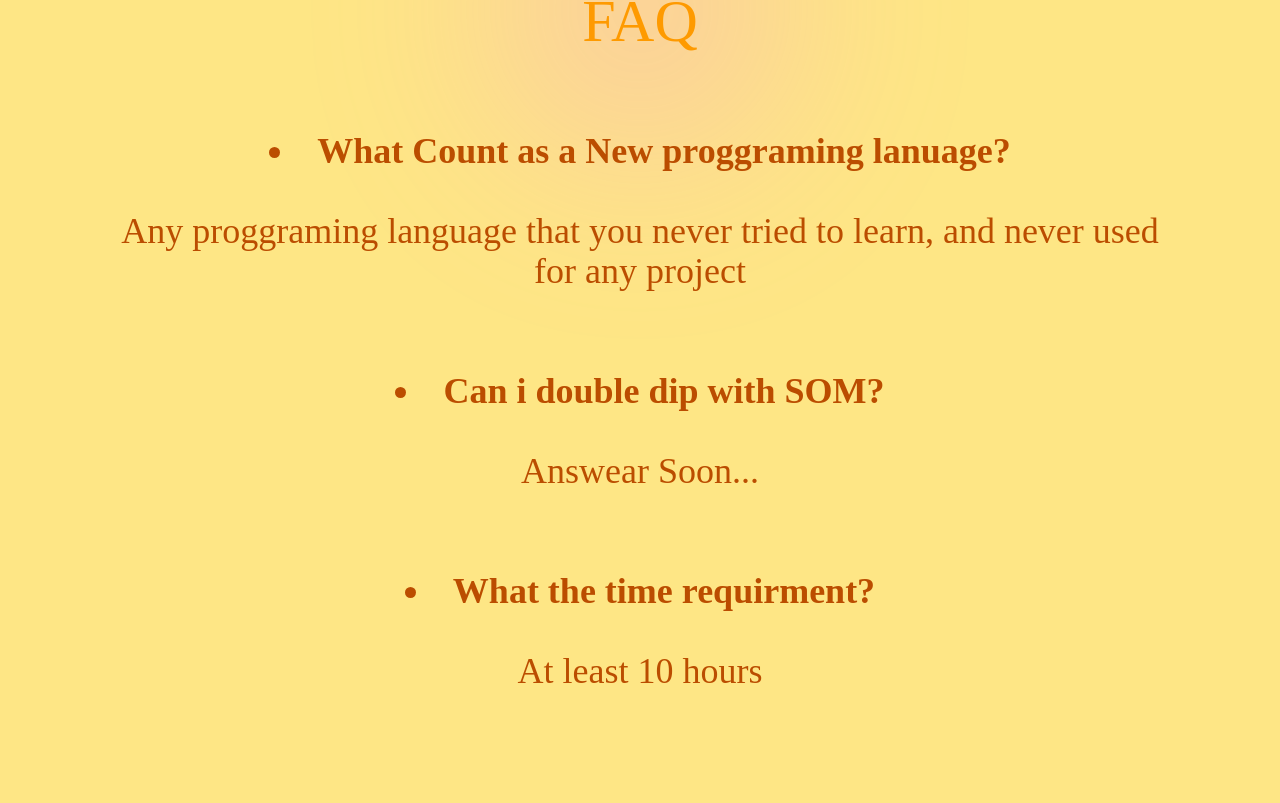
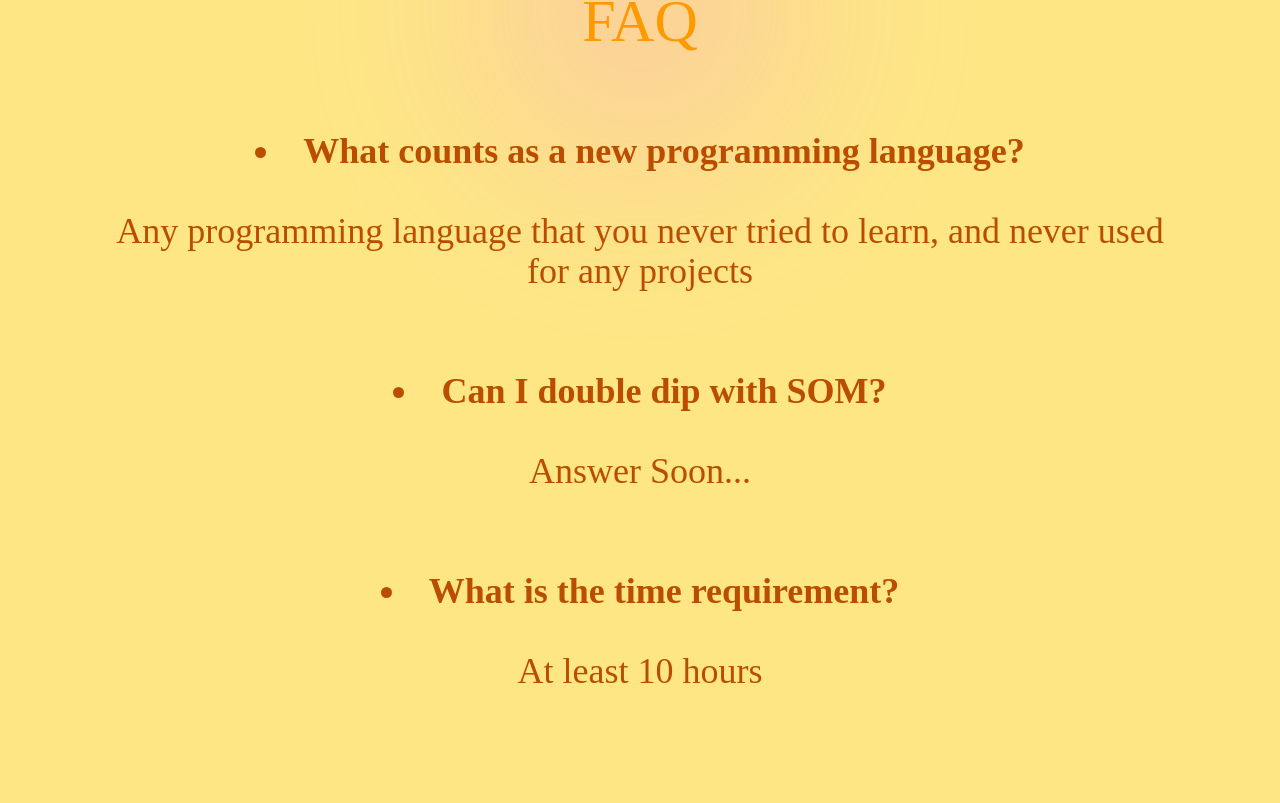
Before and after one commit to pkd2210/dummies-ysws, a SvelteKit app: page / in a window 1280 px wide. Shown: the part 2097-2900 px from the top of the page. Built offline with nearby package versions, Linux system fonts and the light colour scheme; no server answers; a web font is replaced by a local one.

Commit message:
Update +page.svelte
Fix typos

```diff
--- a/src/routes/+page.svelte
+++ b/src/routes/+page.svelte
@@ -107,9 +107,9 @@
 
 <h2 class="text-3xl sm:text-4xl md:text-6xl py-6 sm:py-12 text-amber-500 font-oi text-center px-4" style="font-family: 'Oi'">FAQ</h2>
 <div class="py-8 text-amber-700 text-lg sm:text-2xl md:text-4xl text-center px-2" style="font-family: 'Kirang Haerang'">
-<strong><li>What Count as a New proggraming lanuage?</li></strong><br>Any proggraming language that you never tried to learn, and never used for any project<br><br><br>
-<strong><li>Can i double dip with SOM?</li></strong><br>Answear Soon...<br><br><br>
-<strong><li>What the time requirment?</li></strong><br>At least 10 hours<br><br><br>
+<strong><li>What counts as a new programming language?</li></strong><br>Any programming language that you never tried to learn, and never used for any projects<br><br><br>
+<strong><li>Can I double dip with SOM?</li></strong><br>Answer Soon...<br><br><br>
+<strong><li>What is the time requirement?</li></strong><br>At least 10 hours<br><br><br>
 </div>
 </div>
 <div class="text-center text-gray-600 text-sm mt-8 pb-4">Made with &lt;3 by <a href="https://github.com/pkd2210" target="_blank" class="text-amber-600 hover:text-amber-700 underline">pkd2210</a></div>
```
